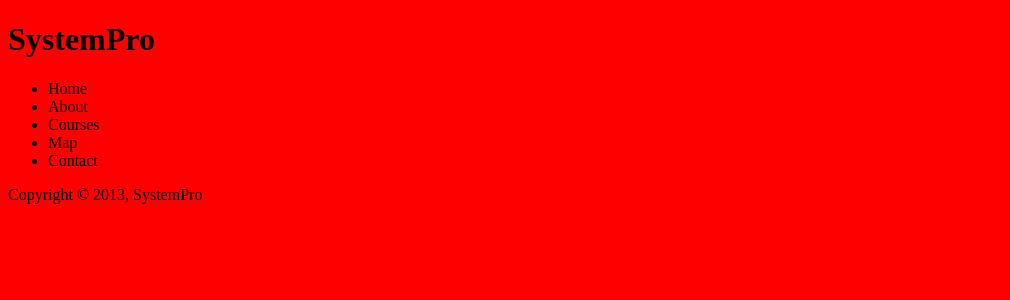
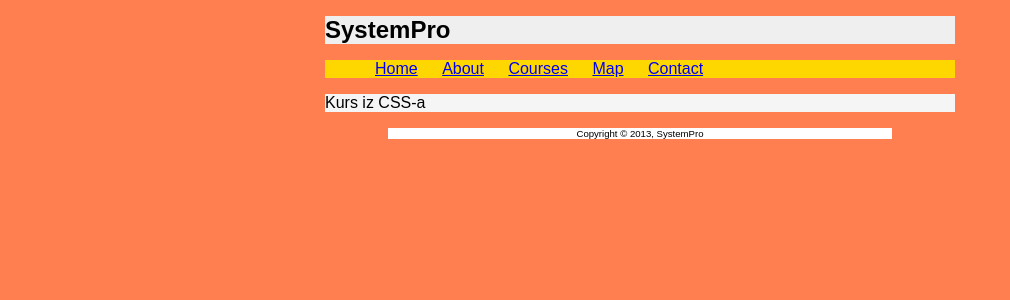
Before and after one commit to mmiroslav/SystemPro, a PHP site: page / in a window 1280 px wide. Shown: the top 300 px of the page, without its empty margins (0-1010 px from the left). Run offline with PHP 8.4, Linux system fonts and the light colour scheme.

Commit message:
css navigacija lista

```diff
--- a/css/style.css
+++ b/css/style.css
@@ -10,7 +10,50 @@ root {
     display: block;
 }
 
+h1{
+    font-size: 1.5em;
+    font-family: Arial,Helvetica,sans-serif;
+}
+
 body{
-    background-color: red;
+    font-family: Arial,Helvetica,sans-serif;
+
+
+    background-color: coral;
     /*COPYRIGHT D J U R E N D I C*/
 }
+
+.footer {
+    background-color: white;
+    font-size: 0.6em;
+    text-align: center;
+    width: 80%;
+
+    /*centriranje*/
+    margin: auto;
+
+
+}
+
+.header {
+    background-color: buttonface;
+}
+
+.navigation {
+    background-color: gold;
+}
+
+.content {
+    background-color: whitesmoke;
+}
+
+.wraper {
+    max-width: 630px;
+    margin-left: auto;
+    margin-right: auto;
+}
+
+.navigation li {
+    display: inline;
+    margin: 0 10px;
+}
--- a/index.html
+++ b/index.html
@@ -3,28 +3,30 @@
     <head>
         <title></title>
         <meta http-equiv="Content-Type" content="text/html; charset=UTF-8">
-        <link rel="stylesheet" type="text/css" href="/css/style.css">
+        <link rel="stylesheet" type="text/css" href="css/style.css"/>
     </head>
     <body>
+        <div class="wraper">
             <div class="header">
                 <h1>SystemPro</h1>
             </div>
             <div id="nav" class="navigation">
                 <ul>
-                <li>Home</li>
-                <li>About</li>
-                <li>Courses</li>
-                <li>Map</li>
-                <li>Contact</li>
+                    <li><a href="/">Home</a></li>
+                    <li><a href="about.html">About</a></li>
+                    <li><a href="Courses.html">Courses</a></li>
+                    <li><a href="map.html">Map</a></li>
+                    <li><a href="Contact.html">Contact</a></li>
                 </ul>
             </div>
             <div class="content">
 
-
+                <p>Kurs iz CSS-a</p>
 
             </div>
             <div class="footer">
                 Copyright &copy; 2013, SystemPro
             </div>
+        </div>
     </body>
 </html>
```
Lines whose indentation alone changed are shown as unchanged.
